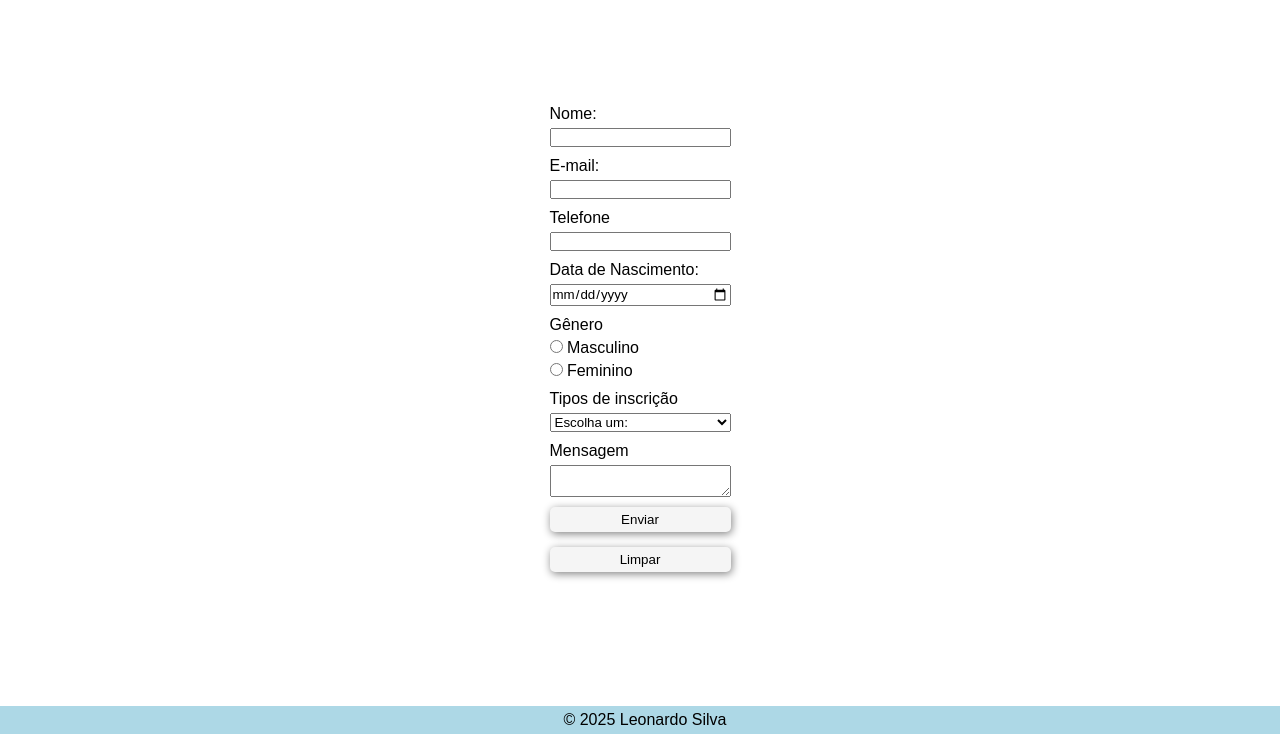
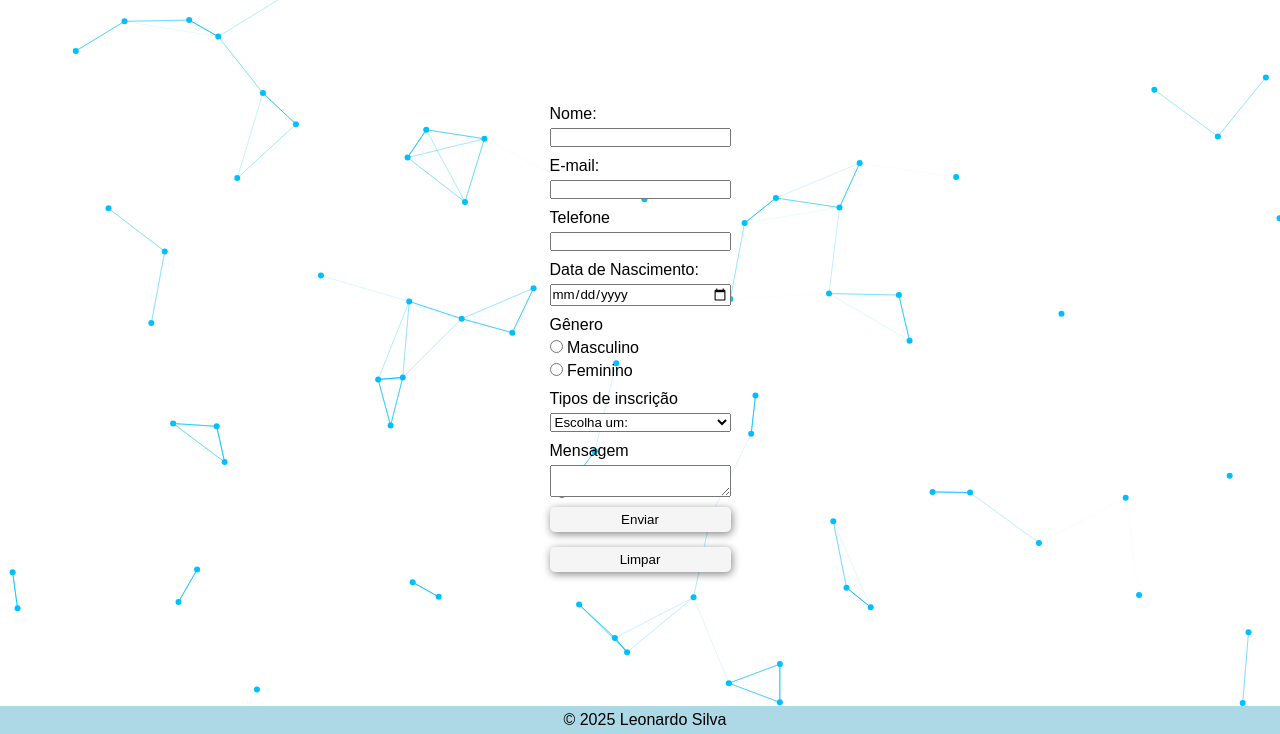
Before and after one commit to Leofront-end/formulario-de-Inscricao, a plain HTML site: page index.html in a window 1280 px wide. Shown: the part 66-800 px from the top of the page. Drawn offline with nearby package versions, Linux system fonts and the light colour scheme.

Commit message:
feat: adicicionando particula particle.js

```diff
--- a/css/style.css
+++ b/css/style.css
@@ -7,6 +7,7 @@
 :root {
     --corPrimaria: #add8e6;
     --Fundo: #f5f5f5;
+    --Sombra: 1px 2px 8px #0000007d;
 }
 
 body {
@@ -43,7 +44,7 @@ button {
     margin-bottom: 10px;
     padding: 5px;
     border-radius: 5px;
-    box-shadow: 1px 2px 8px #0000007d;
+    box-shadow: var(--Sombra);
     background-color: var(--Fundo);
     transition: all 1s ease-in-out;
     border: none;
@@ -58,3 +59,12 @@ div {
     flex-direction: column;
     gap: 5px;
 }
+
+#particles-js {
+    position: fixed;
+    width: 100%;
+    height: 100%;
+    top: 0;
+    left: 0;
+    z-index: -1;
+}
--- a/index.html
+++ b/index.html
@@ -7,6 +7,7 @@
     <title>Formulario</title>
 </head>
 <body>
+    <div id="particles-js"></div>
     <header><h1>Formulário de Inscrição</h1></header>
     <main>
         <form action="#">
@@ -57,5 +58,9 @@
     <footer>
         <p>&copy; 2025 Leonardo Silva</p>
     </footer>
+
+    <script src="https://cdn.jsdelivr.net/npm/tsparticles@2.11.1/tsparticles.bundle.min.js"></script>
+    <script src="js/script.js"></script>
+
 </body>
 </html>
--- /dev/null
+++ b/js/script.js
@@ -0,0 +1,23 @@
+document.addEventListener("DOMContentLoaded", () => {
+    tsParticles.load("particles-js", {
+        particles: {
+            number: { value: 80 },
+            size: { value: 3 },
+            move: { enable: true, speed: 2 },
+            line_linked: { enable: true, color: "#00bfff" },
+            color: { value: "#00bfff" }
+        },
+        interactivity: {
+            events: {
+                onHover: {enable: true, mode: "repulse"},
+                onClick: {enable: true, mode: "push"}
+            }
+        },
+        modes: {
+            repulse: {distance: 100},
+            push: {quantity: 4}
+        },
+
+        detectRetina: true
+    })}
+)
```
